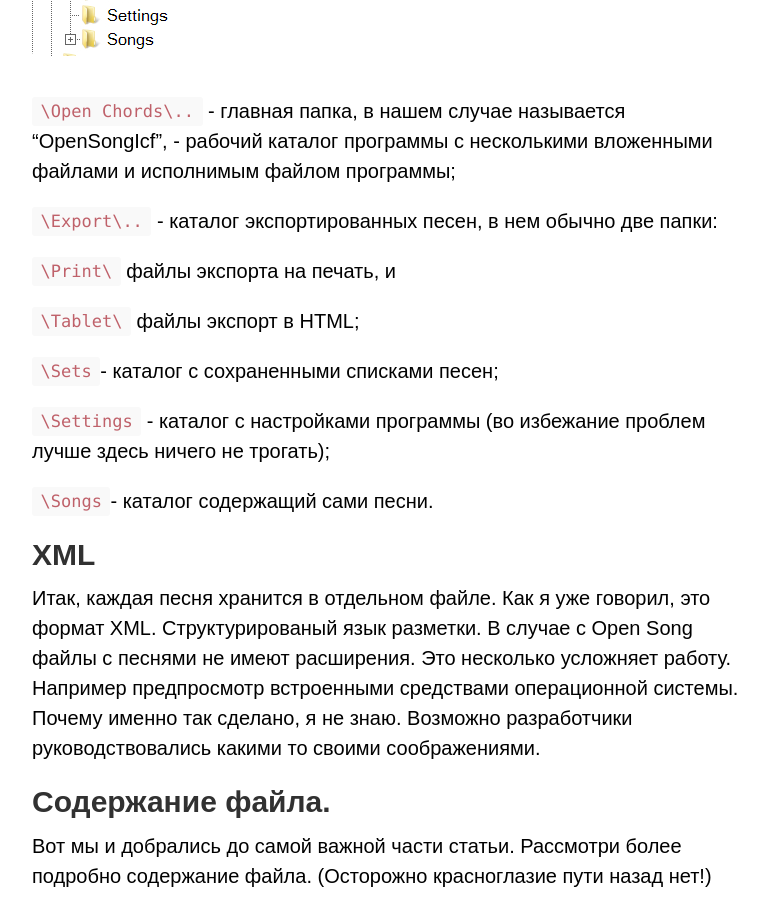
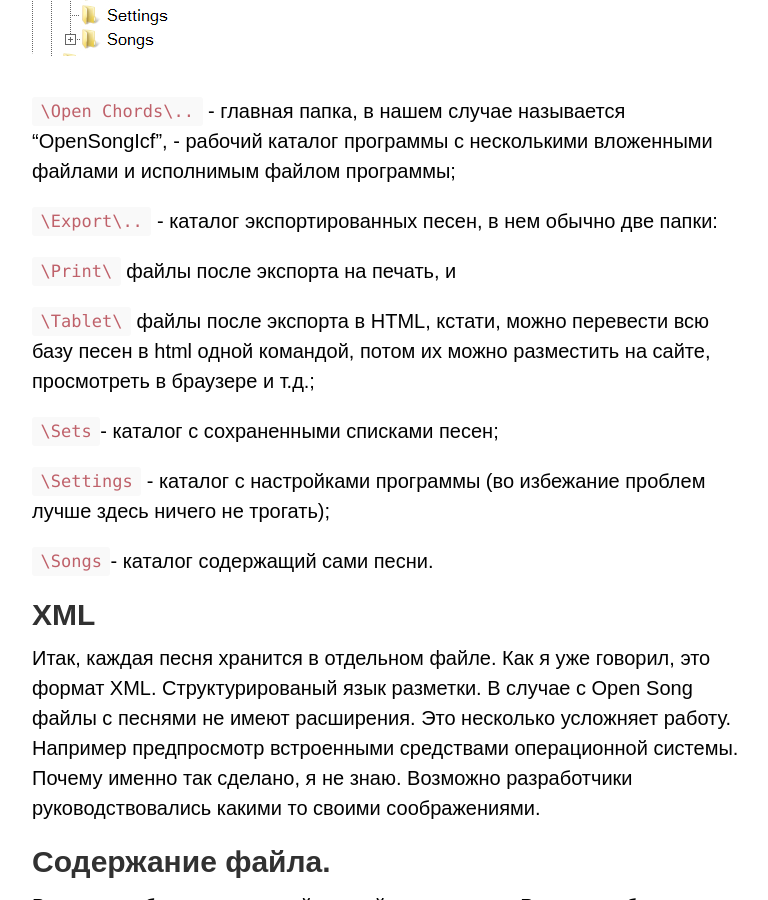
Before and after one commit to SergKnyz/alexblog, a Jekyll site: the page built from _posts/2020-03-08-fail-v-formatie-opensong.markdown, in a window 1280 px wide and 900 px high, scrolled down 1984 px. Shown: the whole window, without its empty margins (248-1016 px from the left). Built offline with Jekyll 4.4.1, drawn with Linux system fonts in a browser that asks for light colours; our own code applies the rules of GitHub Pages for plain Markdown files.

Commit message:
Updated Fail V Formatie Opensong

```diff
--- a/_posts/2020-03-08-fail-v-formatie-opensong.markdown
+++ b/_posts/2020-03-08-fail-v-formatie-opensong.markdown
@@ -54,9 +54,9 @@ tags:
 
 `\Export\..` - каталог экспортированных песен, в нем обычно две папки:
 
-`\Print\` файлы экспорта на печать, и
+`\Print\` файлы после экспорта на печать, и
 
-`\Tablet\` файлы экспорт в HTML;
+`\Tablet\` файлы после экспорта в HTML, кстати, можно перевести всю базу песен в html одной командой, потом их можно разместить на сайте, просмотреть в браузере и т.д.;
 
 `\Sets`- каталог с сохраненными списками песен;
 
```
